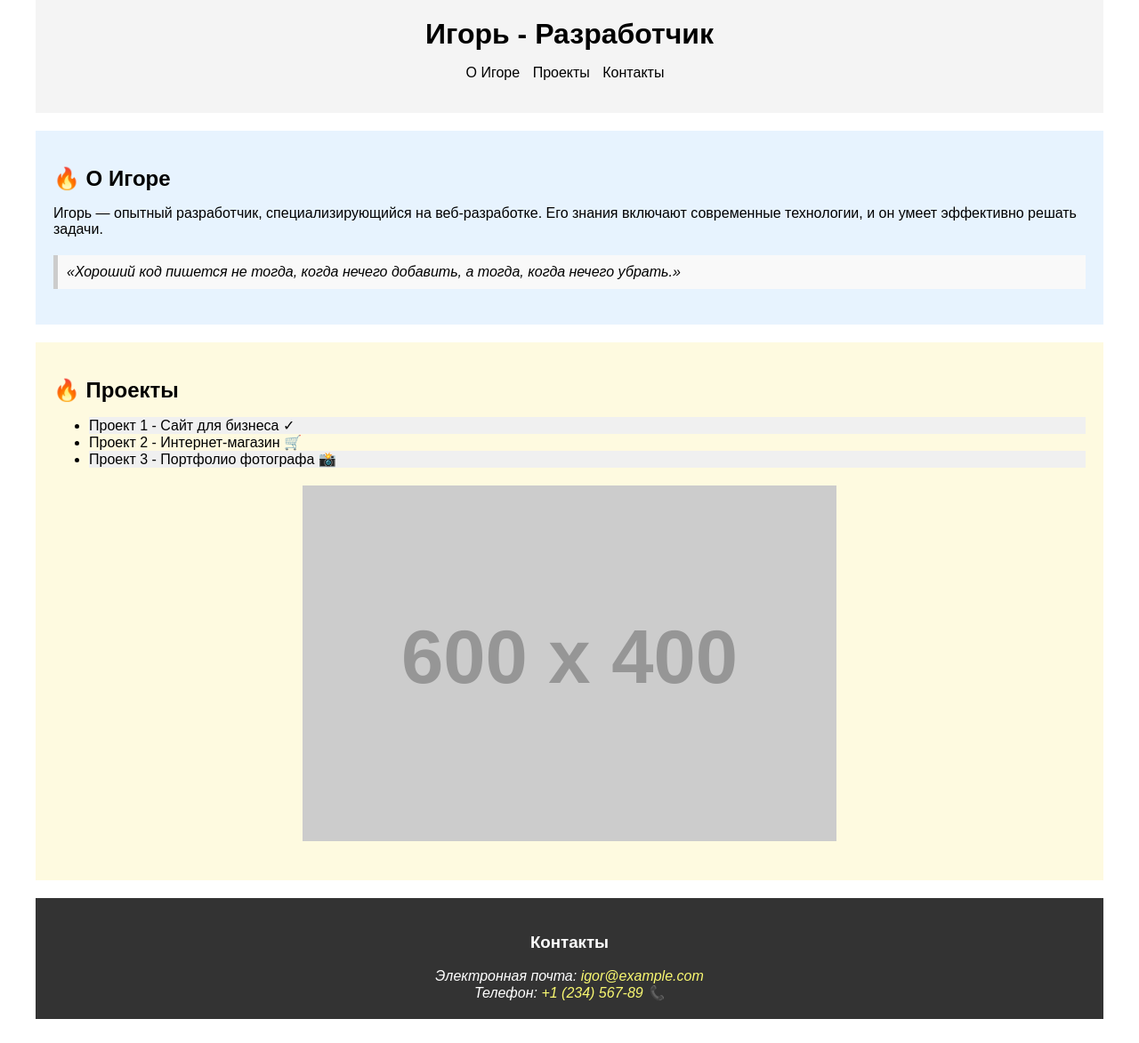
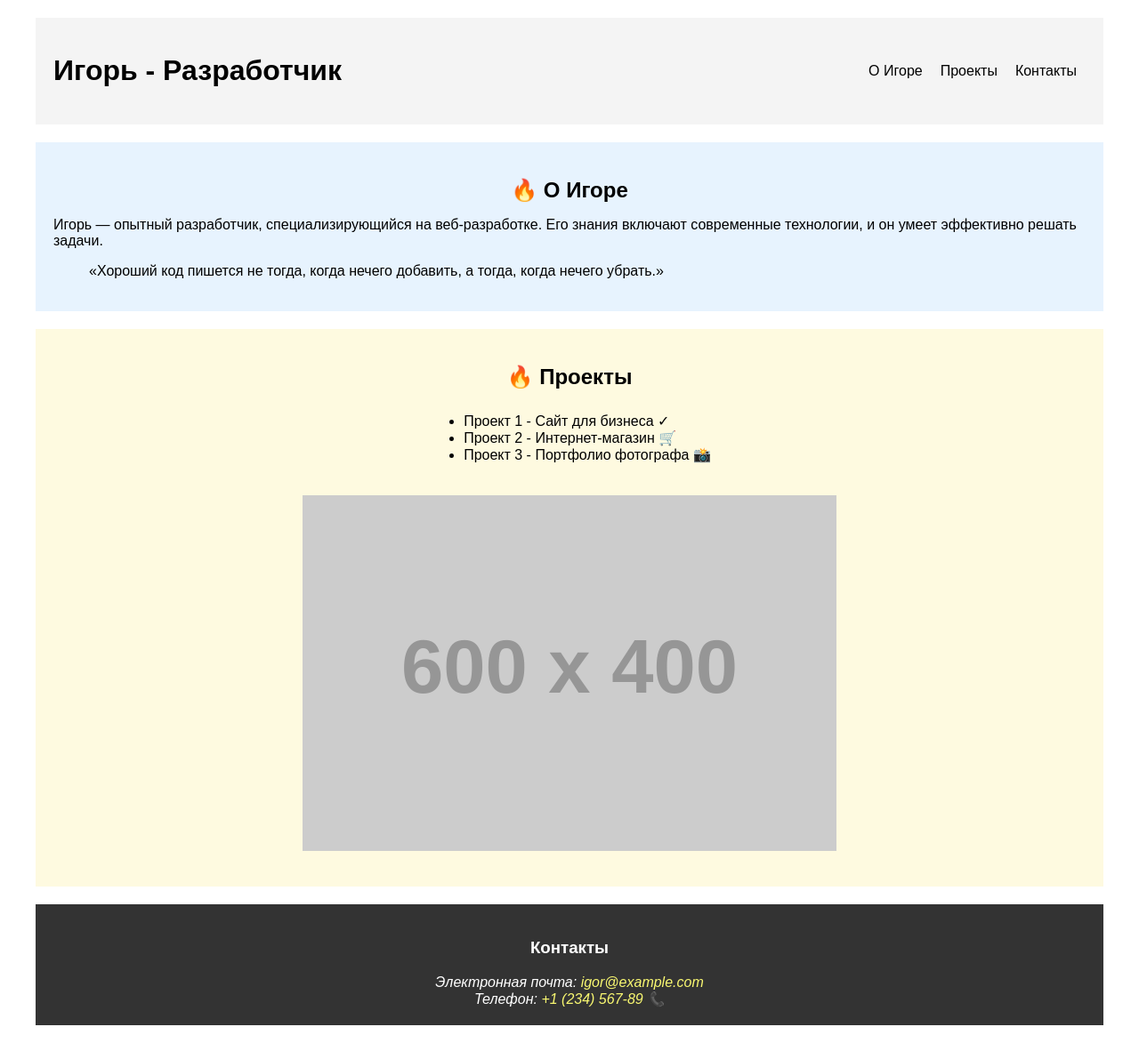
Before and after one commit to haslich-sourse/super-css, a plain HTML site: page index.html in a window 1280 px wide. Shown: the whole page at 89% size. Before the commit the page ends 1146 px from the top, so only its background shows below. Drawn offline with Linux system fonts and the light colour scheme; placeholder pictures from the web are drawn by us.

Commit message:
css update

```diff
--- a/styles.css
+++ b/styles.css
@@ -1,43 +1,54 @@
+/* Переменные для базовых цветов и отступов */
+:root {
+    --primary-color: #333;
+    --secondary-color: #f4f4f4;
+    --highlight-color: #f9f871;
+    --text-color: black;
+    --padding: 20px;
+}
+
 /* Базовые стили для всей страницы */
 body {
     font-family: Arial, sans-serif;
     margin: 0;
     padding: 0;
+    color: var(--text-color); /* Используем переменную */
 }
 .page {
     max-width: 1200px;
     margin: 0 auto;
+    padding: var(--padding);
 }
 
-/* Стили для шапки */
+/* Flexbox для шапки */
 .header {
-  background-color: #f4f4f4;
-  padding: 20px;
-  text-align: center;
-}
-.header__title {
-  margin: 0;
+    background-color: var(--secondary-color);
+    padding: var(--padding);
+    display: flex;
+    justify-content: space-between; /* Равномерное распределение элементов */
+    align-items: center; /* Центрируем элементы по вертикали */
 }
 .header__menu {
     list-style: none;
     padding: 0;
+    display: flex; /* Выстраиваем меню в одну строку */
+    gap: 10px; /* Атомарный CSS - расстояние между пунктами меню */
 }
 .header__menu-item {
-  display: inline;
     margin-right: 10px;
 }
 .header__link {
     text-decoration: none;
-  color: black;
+    color: var(--text-color);
 }
 .header__link:hover {
-  text-decoration: underline; /* Псевдокласс :hover */
+    text-decoration: underline;
     color: blue;
 }
 
 /* Стили для основного контента */
 .content__section {
-  padding: 20px;
+    padding: var(--padding);
     margin: 20px 0;
 }
 .content__section--about {
@@ -45,27 +56,21 @@ body {
 }
 .content__section--projects {
     background-color: #fefae0;
+    display: flex; /* Flexbox для проектов */
+    flex-direction: column;
+    align-items: center; /* Центрируем элементы внутри */
 }
 .content__title {
     font-size: 24px;
     margin-bottom: 10px;
+    text-align: center; /* Атомарный CSS - центрирование текста */
 }
 
-/* Псевдокласс :nth-child */
-.content__list-item:nth-child(odd) {
-  background-color: #f0f0f0;
-}
-
-/* Стили для цитат и изображений */
-.quote {
-  font-style: italic;
-  background-color: #f9f9f9;
-  border-left: 5px solid #ccc;
-  padding: 10px;
-  margin: 20px 0;
-}
+/* Flexbox для изображений */
 .image-container {
-  text-align: center;
+    display: flex;
+    justify-content: center;
+    align-items: center;
     margin: 20px 0;
 }
 .image-container img {
@@ -73,34 +78,29 @@ body {
     height: auto;
 }
 
-/* Стили для футера */
+/* Стили для футера с flex */
 .footer {
-  background-color: #333;
+    background-color: var(--primary-color);
     color: white;
-  padding: 20px;
+    padding: var(--padding);
+    display: flex;
+    justify-content: space-between;
+    align-items: center;
+    flex-direction: column; /* Выравниваем содержимое по вертикали */
     text-align: center;
 }
-.footer__email,
-.footer__phone {
-  color: #f9f871;
+.footer__email, .footer__phone {
+    color: var(--highlight-color);
     text-decoration: none;
 }
-
-/* Псевдокласс :hover для ссылок */
-.footer__email:hover,
-.footer__phone:hover {
+.footer__email:hover, .footer__phone:hover {
     text-decoration: underline;
 }
 
-/* Псевдоэлемент ::before и ::after */
+/* Псевдоэлементы */
 .content__title::before {
     content: "🔥 "; /* Добавляем огонек перед заголовком */
 }
 .footer__contact::after {
     content: " 📞"; /* Добавляем телефонный символ после контактов */
 }
-
-/* Псевдокласс :focus для ссылки */
-.footer__email:focus {
-  outline: 2px solid blue; /* Фокусная рамка для email */
-}
```
Lines whose indentation alone changed are shown as unchanged.
